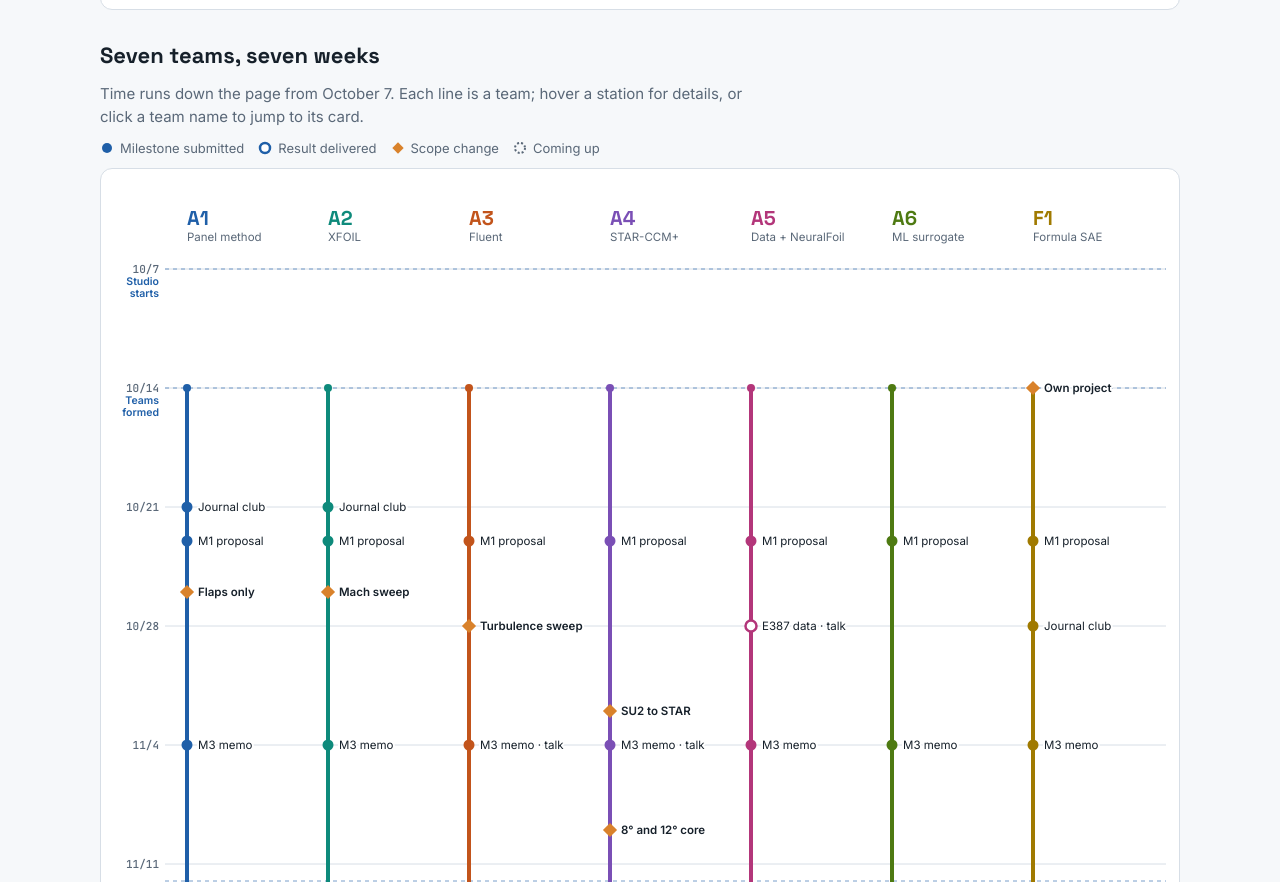
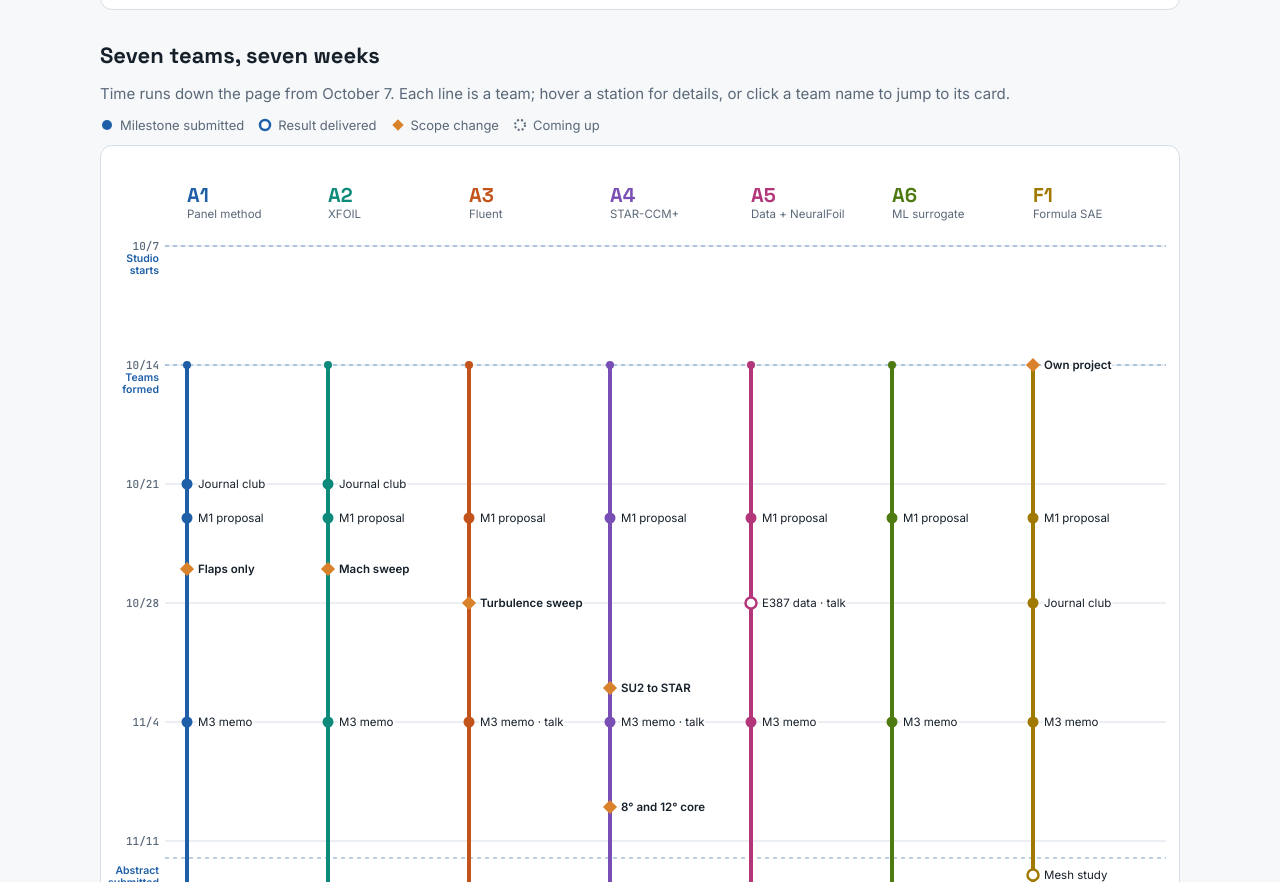
Before and after one commit to vsajjana-hue/research-studio-journey, a plain HTML site: page index.html in a window 1280 px wide. Shown: the part 1039-1921 px from the top of the page. Drawn offline with Linux system fonts and the light colour scheme.

Commit message:
Add files via upload

```diff
--- a/index.html
+++ b/index.html
@@ -141,7 +141,7 @@ footer{color:var(--muted);font-size:13px}
 
 <section aria-labelledby="t0" style="display:grid;gap:10px">
 <h2 id="t0">Seven teams, seven weeks</h2>
-<p class="lede" style="margin:0">Time runs down the page from October 7. Each line is a team; hover a station for details, or click a team name to jump to its card.</p>
+<p class="lede" style="margin:0;max-width:none">Time runs down the page from October 7. Each line is a team; hover a station for details, or click a team name to jump to its card.</p>
 <div class="mlegend"><span><svg width="14" height="14"><circle cx="7" cy="7" r="5" fill="var(--c1)"/></svg>Milestone submitted</span><span><svg width="14" height="14"><circle cx="7" cy="7" r="5" fill="var(--panel)" stroke="var(--c1)" stroke-width="2.5"/></svg>Result delivered</span><span><svg width="14" height="14"><rect x="3" y="3" width="8" height="8" transform="rotate(45 7 7)" fill="var(--pivot)"/></svg>Scope change</span><span><svg width="14" height="14"><circle cx="7" cy="7" r="5" fill="none" stroke="var(--muted)" stroke-width="2" stroke-dasharray="2 2"/></svg>Coming up</span></div>
 <div class="metrowrap"><svg viewBox="0 0 1063 1197" width="1063" height="1197" role="img" aria-label="Timeline of each team from October 7 to December 9" class="metro">
 <line x1="58" x2="1059" y1="86" y2="86" class="grid"/><text x="52" y="90" class="ax" text-anchor="end">10/7</text>
```
